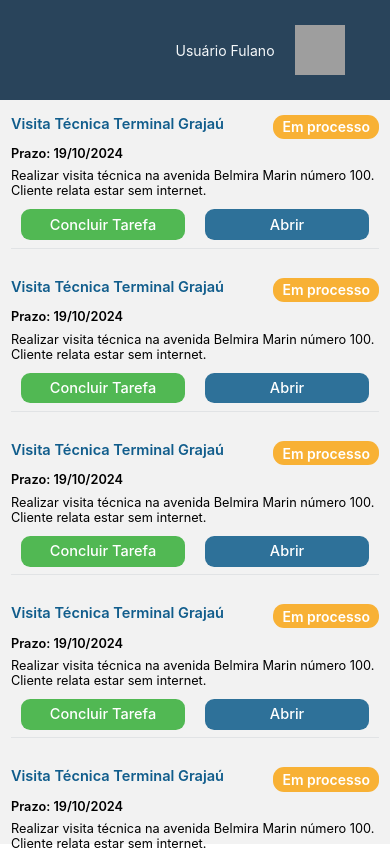
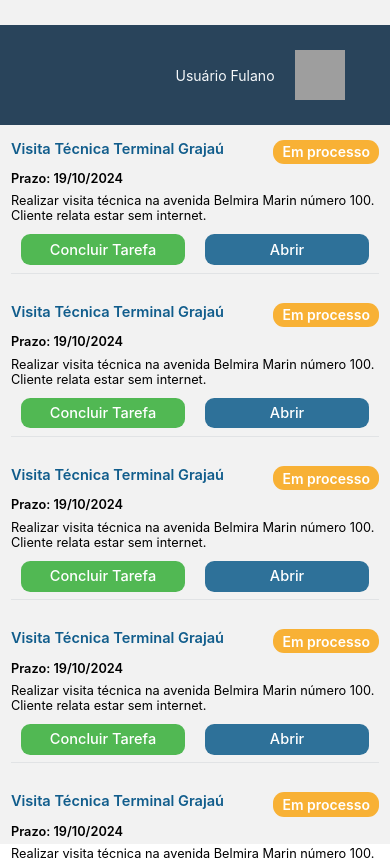
Before and after one commit to LucasLfs2004/PI_TaskManager, a React Native app: screen /Tasks in a window 390 px wide. Shown: the top 860 px of the page. Built offline with nearby package versions, Linux system fonts and the light colour scheme; grey boxes are pictures that could not be loaded.

Commit message:
pequeno ajuste no header

```diff
--- a/src/screens/ListTasks/index.jsx
+++ b/src/screens/ListTasks/index.jsx
@@ -6,7 +6,7 @@ import { scale } from '../../functions/scale';
 
 const ListTasks = () => {
   return (
-    <SafeAreaView>
+    <SafeAreaView style={{marginTop: 25}}>
       <Header removePaddingTop={true} />
       <ScrollView style={{ marginBottom: scale(120) }}>
         {falseList.map((item, key) => (
--- a/src/screens/ListUsers/index.jsx
+++ b/src/screens/ListUsers/index.jsx
@@ -41,7 +41,7 @@ const ListUsers = () => {
   }, []);
 
   return (
-    <SafeAreaView>
+    <SafeAreaView style={styles.container}>
       <Header removePaddingTop={true} />
       <ScrollView style={{ marginBottom: scale(120) }}>
         <TouchableOpacity style={styles.btnCadastro} onPress={() => {setModalGerenciamentoUsuarioVisible(true)}}>
@@ -86,6 +86,9 @@ const ListUsers = () => {
 export default ListUsers;
 
 const styles = StyleSheet.create({
+  container:{
+    marginTop: 25,
+  },
   userCard: {
     backgroundColor: '',
     borderColor: 'transparent',
```
